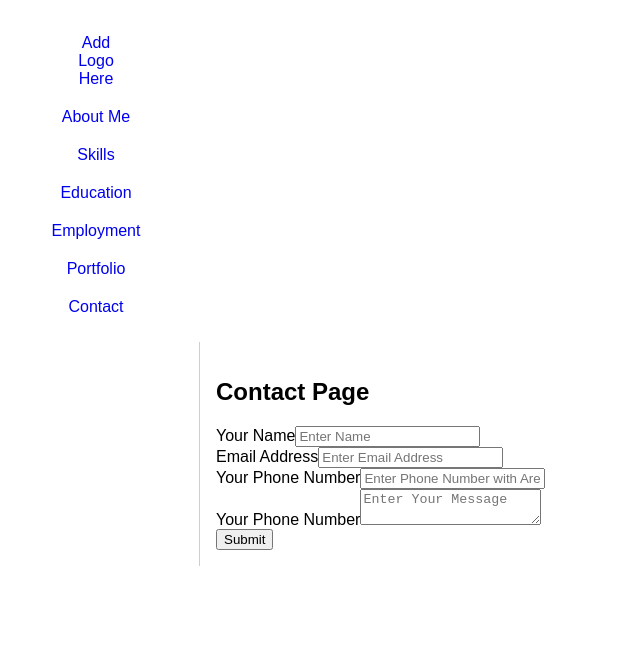
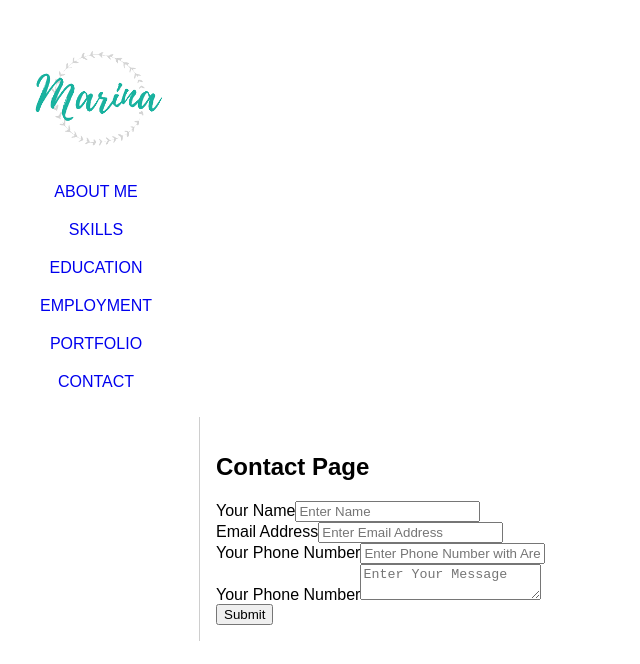
Before and after one commit to marinaher/marina-portfolio, a React (Create React App) app: page /Contact in a window 1280 px wide. Shown: the top 664 px of the page, without its empty margins (0-640 px from the left). Built offline with nearby package versions, Linux system fonts and the light colour scheme.

Commit message:
Added a logo

```diff
--- a/src/containers/Navbar/index.js
+++ b/src/containers/Navbar/index.js
@@ -5,6 +5,7 @@ import Contact from '../../components/Contact';
 import Education from '../../components/Education';
 import Employment from '../../components/Employment';
 import Home from '../../components/Home';
+import MyLogo from '../../images/myLogo.png';
 import Portfolio from '../../components/Portfolio';
 import Skills from '../../components/Skills';
 import './navbar.css';
@@ -13,13 +14,13 @@ const Navbar = () => (
   <Router>
     <nav className="sidebar sidebar-block">
       <ul className="list">
-        <li className="list-item"><Link to="/">Add <br /> Logo <br /> Here</Link></li>
-        <li className="list-item"><Link to="/AboutMe">About Me</Link></li>
-        <li className="list-item"><Link to="/Skills">Skills</Link></li>
-        <li className="list-item"><Link to="/Education">Education</Link></li>
-        <li className="list-item"><Link to="/Employment">Employment</Link></li>
-        <li className="list-item"><Link to="/Portfolio">Portfolio</Link></li>
-        <li className="list-item"><Link to="/Contact">Contact</Link></li>
+        <li className="list-item"><Link to="/"><img className="logo" src={MyLogo} alt="Logo"/></Link></li>
+        <li className="list-item"><Link to="/AboutMe">ABOUT ME</Link></li>
+        <li className="list-item"><Link to="/Skills">SKILLS</Link></li>
+        <li className="list-item"><Link to="/Education">EDUCATION</Link></li>
+        <li className="list-item"><Link to="/Employment">EMPLOYMENT</Link></li>
+        <li className="list-item"><Link to="/Portfolio">PORTFOLIO</Link></li>
+        <li className="list-item"><Link to="/Contact">CONTACT</Link></li>
       </ul>
 
       <Route exact={true} path="/" component={Home} />
--- a/src/containers/Navbar/navbar.css
+++ b/src/containers/Navbar/navbar.css
@@ -1,4 +1,7 @@
-
+.logo {
+  height: auto;
+  width: 140px;
+}
 
 .sidebar-block {
   border: none;
```
Also changed, not shown: src/images/logo.png (added), src/images/myLogo.png (added).
